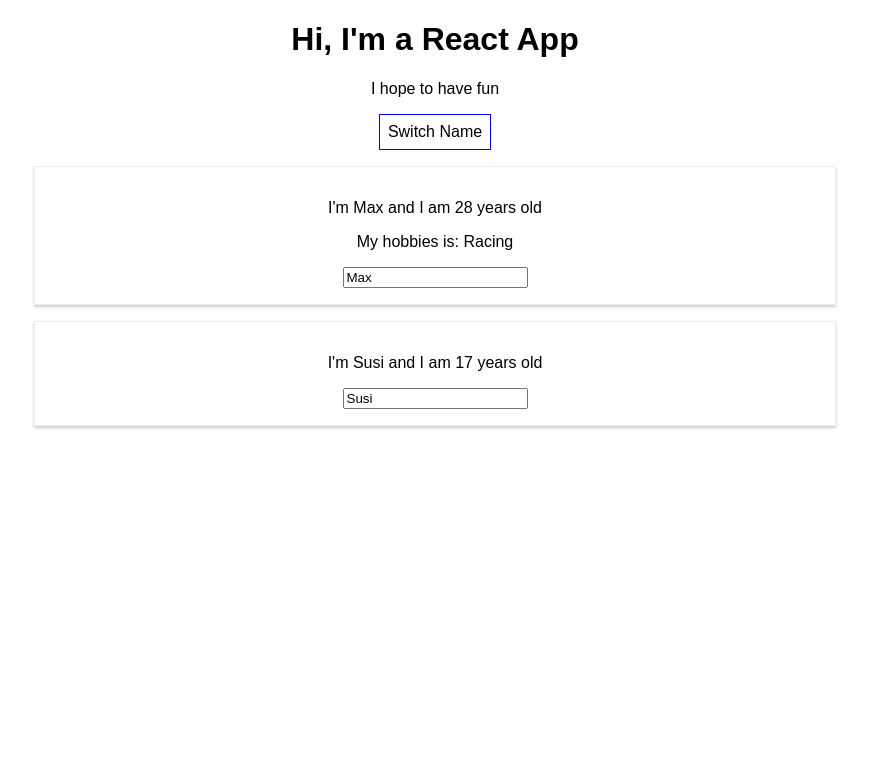
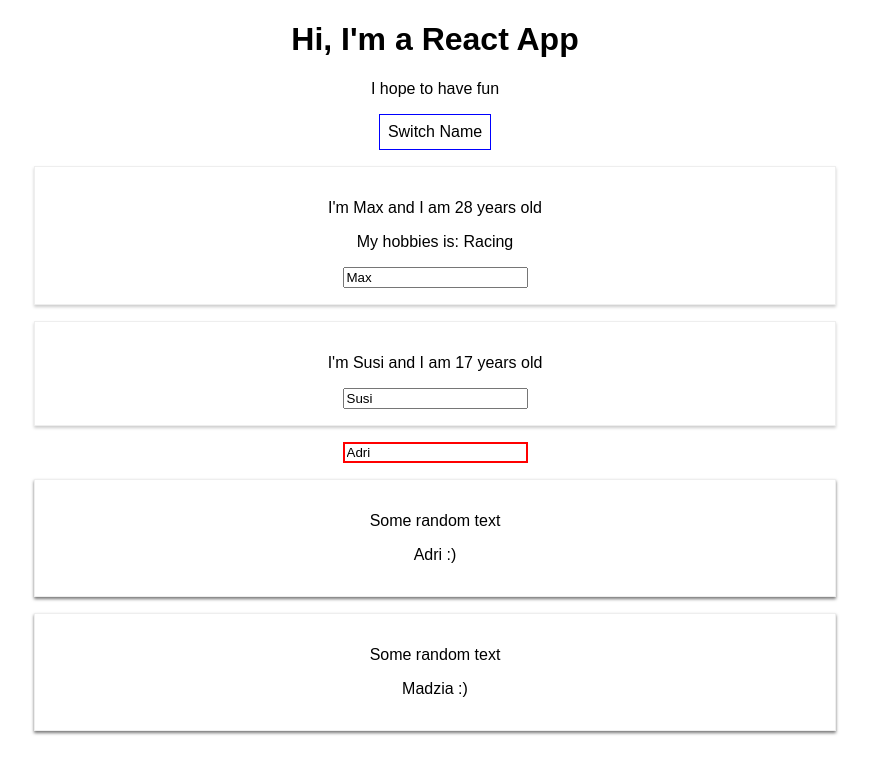
Before and after one commit to rokselamagdalena/TUTORIAL, a React (Create React App) app: page / in a window 1280 px wide. Shown: the top 774 px of the page, without its empty margins (205-1074 px from the left). Built offline with nearby package versions, Linux system fonts and the light colour scheme.

Commit message:
task with output and input

```diff
--- a/src/App.js
+++ b/src/App.js
@@ -2,15 +2,18 @@
 //React is reposible for rendering everthing to thr DOM
 import './App.css';
 import Person from './Person/Person';
+import UserInput from './UserInput/UserInput';
+import UserOutput from './UserOutput/UserOutput';
 
 class App extends Component {
     state = {
+        username: 'Adri',
       persons: [
           {name: 'Max', age: 28},
           {name: 'Susi', age: 17}
-      ],
-        otherState: 'some other value'
-    }
+      ]
+
+    };
 
     switchNameHandler = (newName) => {
         console.log('Was clickedd!');
@@ -19,7 +22,12 @@
                 {name: newName, age: 28},
                 {name: 'Susi', age: 27}
         ]})
-    }
+    };
+
+    usernameChangedHandler = (event) => {
+        this.setState({username: event.target.value})
+
+    };
 
     nameChangedHandler = (event) => {
         this.setState({
@@ -28,7 +36,7 @@
                 {name: 'Susi', age: 27}
             ]
         })
-    }
+    };
 
   render() { //render sth to the screen
 
@@ -54,6 +62,9 @@
           <Person
               name={this.state.persons[1].name} age={this.state.persons[1].age} changed={this.nameChangedHandler}
           />
+          <UserInput changed={this.usernameChangedHandler} currentName={this.state.username}/>
+          <UserOutput  userName={this.state.username}/>
+          <UserOutput  userName="Madzia"/>
       </div>
     );
     //this is compiled into this code
--- /dev/null
+++ b/src/UserInput/UserInput.js
@@ -0,0 +1,12 @@
+import React from 'react';
+
+const userInput = (props) => {
+    const inputStyle = {
+      border: '2px solid red'
+    };
+    return (
+        <input style={inputStyle} type="text" onChange={props.changed} value={props.currentName}/>
+    )
+};
+
+export default userInput;
--- /dev/null
+++ b/src/UserOutput/UserOutput.css
@@ -0,0 +1,9 @@
+.UserOutput {
+    width: 60%;
+    margin: 16px auto;
+    border: 1px solid #eee;
+    box-shadow: 0 2px 3px #777;
+    padding: 16px;
+    text-align: center;
+
+}
--- /dev/null
+++ b/src/UserOutput/UserOutput.js
@@ -0,0 +1,15 @@
+import React from 'react';
+import './UserOutput.css'
+
+const userOutput = (props) => {
+  return (
+
+      <div className='UserOutput'>
+          <p>Some random text</p>
+          <p> {props.userName} :) </p>
+      </div>
+  )
+
+};
+
+export default userOutput;
```
